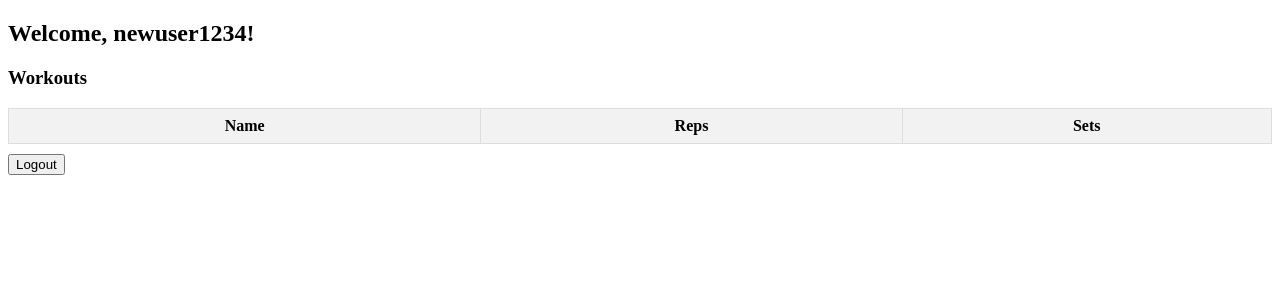
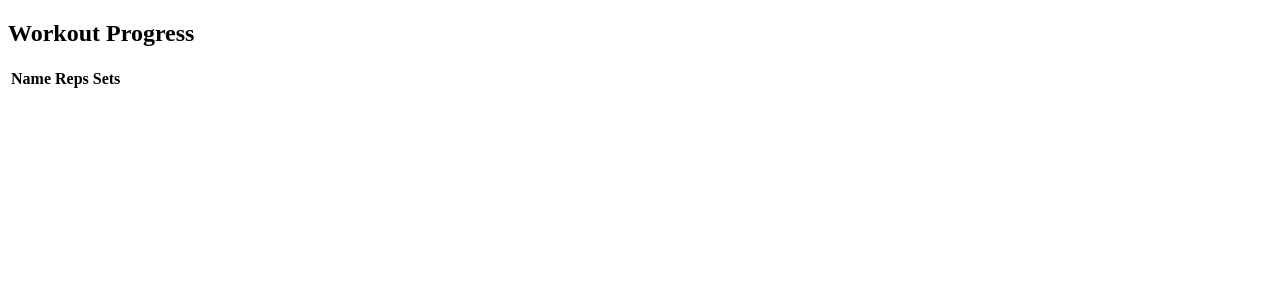
Before and after one commit to IbrahimD0/FitLog, a Flask app: page /progress in a window 1280 px wide. Shown: the top 300 px of the page. Run offline with Flask 3, Linux system fonts and the light colour scheme; a user stored in the database is signed in; lists and menus that the app fills with data are empty.

Commit message:
Fixed progress table

```diff
--- a/app.py
+++ b/app.py
@@ -23,9 +23,9 @@ def load_user(user_id):
 
 class Workout(db.Model):
     id = db.Column(db.Integer, primary_key=True)
-    name = db.Column(db.String(20), nullable=False, unique=True)
-    reps = db.Column(db.String(20), nullable=False, unique=True)
-    sets = db.Column(db.String(20), nullable=False, unique=True)
+    name = db.Column(db.String(20), nullable=False)
+    reps = db.Column(db.String(20), nullable=False)
+    sets = db.Column(db.String(20), nullable=False)
     user_id = db.Column(db.Integer, db.ForeignKey('user.id'))
 class User(db.Model, UserMixin):
     id = db.Column(db.Integer, primary_key=True)
@@ -105,18 +105,19 @@ def homepage():
 @app.route('/workout', methods=['GET', 'POST'])
 def work_out():
     if request.method == "POST":
-        name = request.method.get['name']
-        reps = request.method.get['reps']
-        sets = request.method.get['sets']
+        name = request.form.get('name')
+        reps = request.form.get('reps')
+        sets = request.form.get('sets')
 
-        workouts = Workout(name=name, reps=reps, sets=sets, user_id = current_user)
+        workouts = Workout(name=name, reps=reps, sets=sets, user_id = current_user.id)
         db.session.add(workouts)
         db.session.commit()
     return render_template('workout.html',user=current_user)
 
 @app.route('/progress', methods=['GET', 'POST'])
 def display_workouts():
-    workouts = Workout.query.filter_by(user_id=current_user.id).all()
-    return render_template('progress.html', workouts=workouts)
+
+
+    return render_template('progress.html', user=current_user)
 if __name__ == "__main__":
     app.run(debug=True)
--- a/templates/progress.html
+++ b/templates/progress.html
@@ -1,38 +1,18 @@
 <!DOCTYPE html>
 <html>
 <head>
-  <title>Workouts</title>
-  <style>
-    table {
-      border-collapse: collapse;
-      width: 100%;
-    }
-
-    th, td {
-      border: 1px solid #ddd;
-      padding: 8px;
-    }
-
-    th {
-      background-color: #f2f2f2;
-    }
-
-    .logout-btn {
-      margin-top: 10px;
-    }
-  </style>
+    <title>Workout Progress</title>
 </head>
 <body>
-  {% if current_user.is_authenticated %}
-    <h2>Welcome, {{ current_user.username }}!</h2>
-    <h3>Workouts</h3>
+    <h2>Workout Progress</h2>
+    {% if user %}
     <table>
         <tr>
             <th>Name</th>
             <th>Reps</th>
             <th>Sets</th>
         </tr>
-      {% for workout in workouts %}
+        {% for workout in user.workouts %}
         <tr>
             <td>{{ workout.name }}</td>
             <td>{{ workout.reps }}</td>
@@ -40,12 +20,8 @@
         </tr>
         {% endfor %}
     </table>
-    <form action="/logout" method="post">
-      <input class="logout-btn" type="submit" value="Logout">
-    </form>
     {% else %}
-    <h2>Please log in to view your workouts.</h2>
-    <a href="/login">Login</a>
+    <p>No workouts to display.</p>
     {% endif %}
 </body>
 </html>
```
Also changed, not shown: templates/workout.html (+2 -8 lines), instance/users.db. Lines whose indentation alone changed are shown as unchanged.
